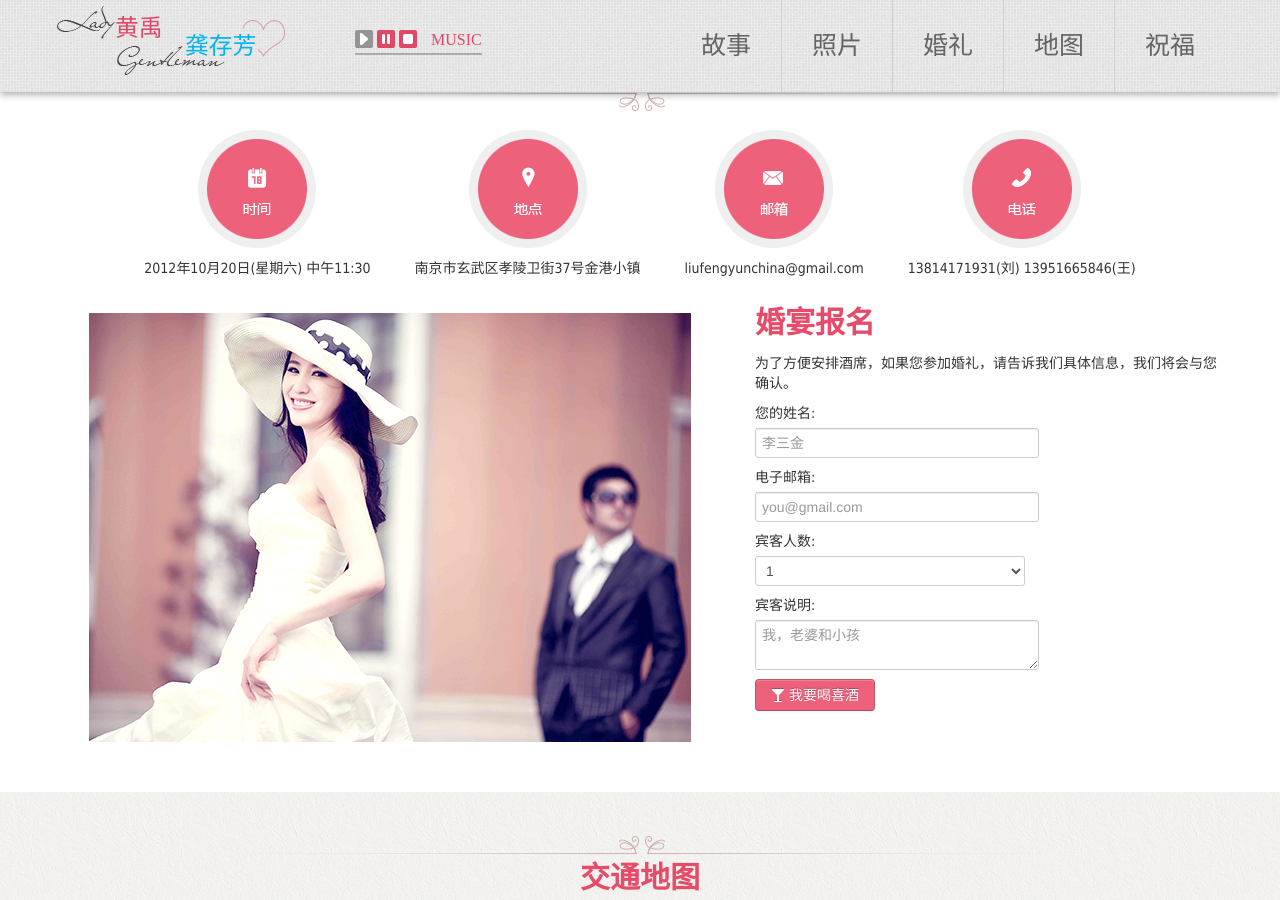
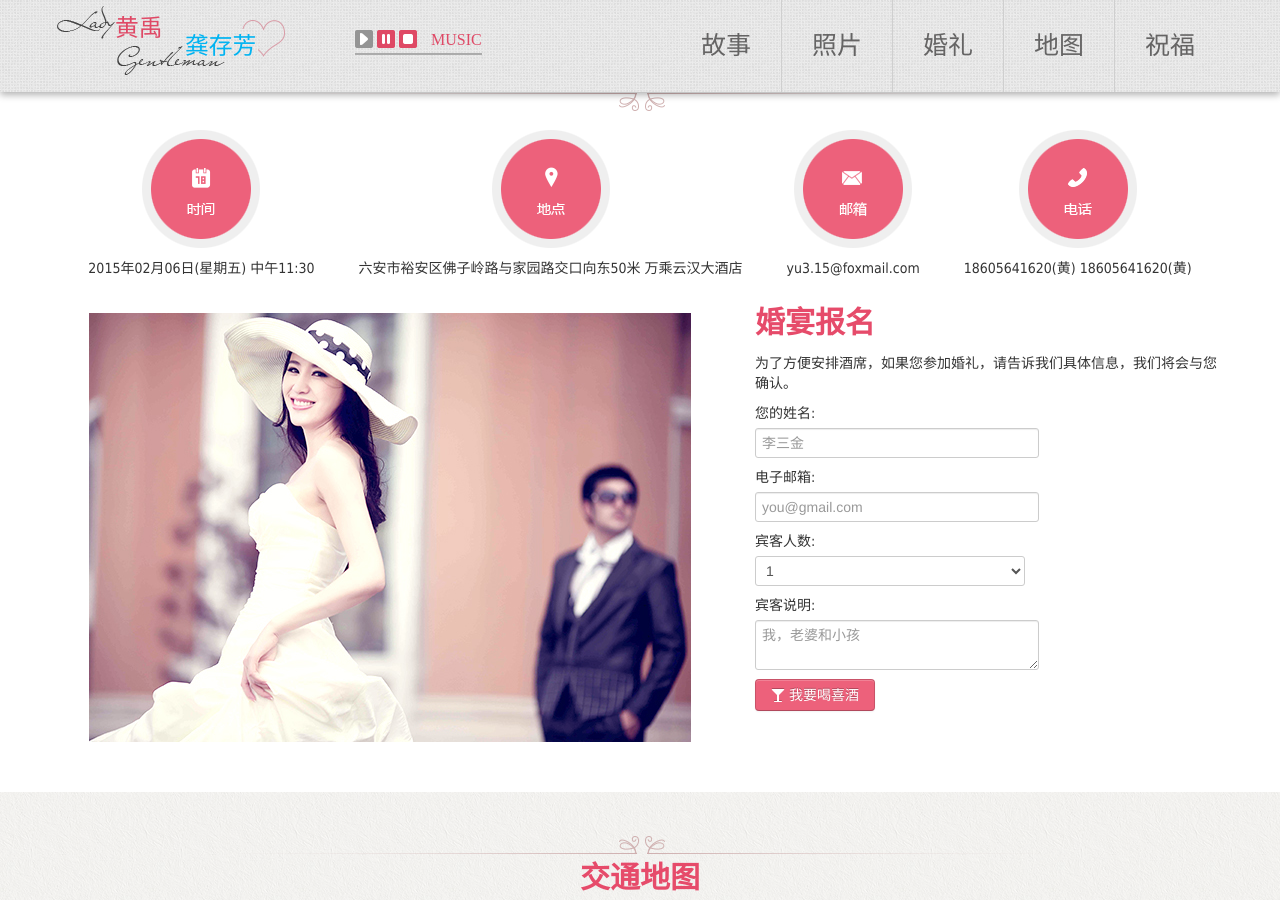
Before and after one commit to huangyu186/rainbow, a Jekyll site: the page built from index.html, in a window 1280 px wide and 900 px high, scrolled down 1369 px. Built offline with Jekyll 4.4.1, drawn with Linux system fonts in a browser that asks for light colours; Markdown is read by kramdown in place of the engine named in the settings; comment, search, counter and statistics services are not loaded.

Commit message:
Update wedding.html

```diff
--- a/_includes/wedding.html
+++ b/_includes/wedding.html
@@ -4,19 +4,19 @@
   <ul class="clearfix">
     <li>
       <img src="/images/time.png" />
-      <p>2012年10月20日(星期六) 中午11:30</p>
+      <p>2015年02月06日(星期五) 中午11:30</p>
     </li>
     <li>
       <img src="/images/place.png" />
-      <p>南京市玄武区孝陵卫街37号金港小镇</p>
+      <p>六安市裕安区佛子岭路与家园路交口向东50米 万乘云汉大酒店</p>
     </li>
     <li>
       <img src="/images/email.png" />
-      <p>liufengyunchina@gmail.com</p>
+      <p>yu3.15@foxmail.com</p>
     </li>
     <li>
       <img src="/images/phone.png" />
-      <p>13814171931(刘) 13951665846(王)</p>
+      <p>18605641620(黄) 18605641620(黄)</p>
     </li>
   </ul>
 
```
